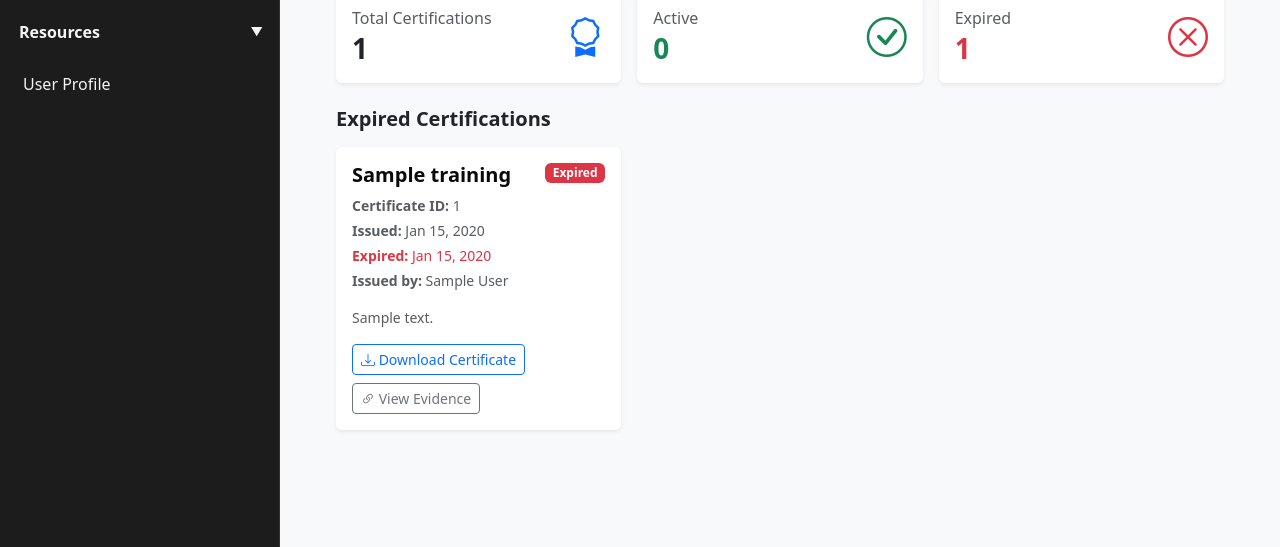
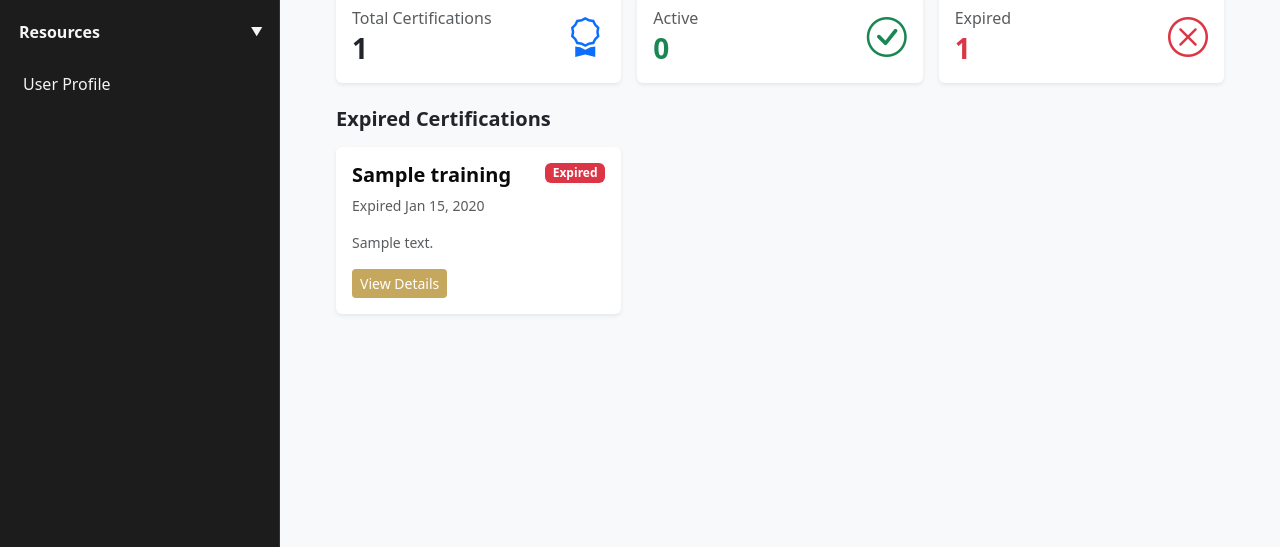
Before and after one commit to Kkenize/JUSWZ, a Django app: page /dashboard/my-certifications/ in a window 1280 px wide. Shown: the part 253-800 px from the top of the page. Run offline with Django 5.2, Linux system fonts and the light colour scheme; a user stored in the database is signed in; tables that the repository leaves empty hold one stand-in row (values such as "Sample post").

Commit message:
Cerfificate

```diff
--- a/src/apps/dashboard/urls.py
+++ b/src/apps/dashboard/urls.py
@@ -17,6 +17,7 @@ urlpatterns = [
     path('training-management/all/', views.training_list, name='training_list'),
     path('training-management/past/', views.training_past, name='training_past'),
     path('training-management/certificates/', views.training_certificates, name='training_certificates'),
+    path('training-management/certificates/issued/', views.issued_certificates_history, name='issued_certificates_history'),
     path('training-management/bulk-edit/', views.training_bulk_edit, name='training_bulk_edit'),
     path('training-management/bulk-remove/', views.training_bulk_remove, name='training_bulk_remove'),
 
--- a/src/apps/dashboard/views.py
+++ b/src/apps/dashboard/views.py
@@ -276,8 +276,10 @@ def training_certificates(request):
         else:
             messages.error(request, "Please correct the highlighted errors before submitting.")
 
-    # Get recent certifications (last 10)
-    recent_certifications = Certificate.objects.select_related('user', 'training').order_by('-issued_on', '-created_at')[:10]
+    # Get recent certifications you've issued (last 10)
+    recent_certifications = Certificate.objects.filter(
+        issued_by=request.user
+    ).select_related('user', 'training').order_by('-issued_on', '-created_at')[:10]
     recent_certifications_list = []
     for cert in recent_certifications:
         display_name = (cert.user.get_full_name() or "").strip() or cert.user.username
@@ -287,7 +289,39 @@ def training_certificates(request):
             "issued_on": cert.issued_on,
             "status": cert.get_status_display(),
             "certificate_id": cert.certificate_id,
+            "user_id": cert.user_id,
         })
+
+    # Certificates this staff/admin user has issued, grouped by learner
+    issued_certificates_qs = Certificate.objects.filter(
+        issued_by=request.user
+    ).select_related("user", "training").order_by("-issued_on", "-created_at")
+
+    issued_by_user = {}
+    for cert in issued_certificates_qs:
+        display_name = (cert.user.get_full_name() or "").strip() or cert.user.username
+        if cert.user_id not in issued_by_user:
+            issued_by_user[cert.user_id] = {
+                "user_id": cert.user_id,
+                "name": display_name,
+                "email": cert.user.email,
+                "certificates": [],
+            }
+        issued_by_user[cert.user_id]["certificates"].append({
+            "training": cert.training.title,
+            "issued_on": cert.issued_on,
+            "status": cert.get_status_display(),
+            "certificate_id": cert.certificate_id,
+        })
+
+    issued_certificates_by_user = []
+    for user_data in issued_by_user.values():
+        issued_certificates_by_user.append({
+            **user_data,
+            "count": len(user_data["certificates"]),
+        })
+
+    issued_certificates_by_user.sort(key=lambda item: (-item["count"], item["name"].lower()))
 
     waiting_for_certificate = []
     recent_trainings = trainings.filter(
@@ -327,16 +361,47 @@ def training_certificates(request):
         "trainings": trainings,
         "learners": learners,
         "recent_certifications": recent_certifications_list,
+        "issued_certificates_by_user": issued_certificates_by_user,
         "waiting_for_certificate": waiting_for_certificate,
     })
 
 
 @never_cache
 @login_required
+def issued_certificates_history(request):
+    """Timeline view of all certificates issued by the current staff/admin user."""
+    user_profile = request.user.userprofile
+    if user_profile.role not in ['staff', 'admin']:
+        return HttpResponseForbidden("You do not have permission to access this page.")
+
+    issued_certs = Certificate.objects.filter(
+        issued_by=request.user
+    ).select_related("user", "training").order_by("-issued_on", "-created_at")
+
+    timeline = []
+    for cert in issued_certs:
+        display_name = (cert.user.get_full_name() or "").strip() or cert.user.username
+        timeline.append({
+            "user": display_name,
+            "training": cert.training.title,
+            "issued_on": cert.issued_on,
+            "status": cert.get_status_display(),
+            "certificate_id": cert.certificate_id,
+            "user_email": cert.user.email,
+        })
+
+    return render(request, "training/issued_certificates_history.html", {
+        "user_profile": user_profile,
+        "timeline": timeline,
+    })
+
+
+@never_cache
+@login_required
 def my_certifications(request):
-    """View for students and collaborators to view their own certifications."""
-    user_profile = request.user.userprofile
-    if user_profile.role not in ['student', 'collaborator']:
+    """Allow eligible users to view their own certifications."""
+    user_profile = request.user.userprofile
+    if user_profile.role not in ['student', 'collaborator', 'staff']:
         return HttpResponseForbidden("You do not have permission to access this page.")
 
     # Get all certificates for the current user
--- a/src/templates/dashboard/base_dashboard.html
+++ b/src/templates/dashboard/base_dashboard.html
@@ -39,6 +39,9 @@
                         <div class="nav-section-items">
                             {% if user_profile.role == 'student' or user_profile.role == 'collaborator' %}
                                 <a href="{% url 'dashboard:my_trainings' %}" class="nav-link nav-sub-item">My Trainings</a>
+                                <a href="{% url 'dashboard:my_certifications' %}" class="nav-link nav-sub-item">My Certifications</a>
+                            {% endif %}
+                            {% if user_profile.role == 'staff' %}
                                 <a href="{% url 'dashboard:my_certifications' %}" class="nav-link nav-sub-item">My Certifications</a>
                             {% endif %}
                             {% if user_profile.role == 'staff' or user_profile.role == 'admin' %}
--- a/src/templates/dashboard/my_certifications.html
+++ b/src/templates/dashboard/my_certifications.html
@@ -15,8 +15,14 @@
         <a href="{% url 'dashboard:student' %}" class="btn btn-outline-secondary">← Back to Student Dashboard</a>
       {% elif user_profile.role == 'collaborator' %}
         <a href="{% url 'dashboard:collaborator' %}" class="btn btn-outline-secondary">← Back to Collaborator Dashboard</a>
+      {% elif user_profile.role == 'staff' %}
+        <a href="{% url 'dashboard:staff' %}" class="btn btn-outline-secondary">← Back to Staff Dashboard</a>
       {% endif %}
-      <a href="{% url 'dashboard:my_trainings' %}" class="btn btn-bc-gold text-white">My Trainings</a>
+      {% if user_profile.role == 'student' or user_profile.role == 'collaborator' %}
+        <a href="{% url 'dashboard:my_trainings' %}" class="btn btn-bc-gold text-white">My Trainings</a>
+      {% elif user_profile.role == 'staff' %}
+        <a href="{% url 'dashboard:training_certificates' %}" class="btn btn-bc-gold text-white">Issue Certificates</a>
+      {% endif %}
     </div>
   </div>
 
@@ -88,53 +94,33 @@
             <div class="card shadow-sm border-0 h-100">
               <div class="card-body">
                 <div class="d-flex justify-content-between align-items-start mb-2">
-                  <h5 class="card-title mb-0">{{ cert_data.training.title }}</h5>
+                  <div>
+                    <h5 class="card-title mb-0">{{ cert_data.training.title }}</h5>
+                    <div class="small text-muted">Issued {{ cert_data.issued_on|date:"M j, Y" }}</div>
+                  </div>
                   <span class="badge bg-success">Active</span>
                 </div>
-
-                <div class="mb-3">
-                  {% if cert_data.certificate_id %}
-                    <div class="small text-muted mb-1">
-                      <strong>Certificate ID:</strong> {{ cert_data.certificate_id }}
-                    </div>
-                  {% endif %}
-                  <div class="small text-muted mb-1">
-                    <strong>Issued:</strong> {{ cert_data.issued_on|date:"M j, Y" }}
-                  </div>
-                  {% if cert_data.expires_on %}
-                    <div class="small text-muted mb-1">
-                      <strong>Expires:</strong> {{ cert_data.expires_on|date:"M j, Y" }}
-                    </div>
-                  {% else %}
-                    <div class="small text-muted mb-1">
-                      <strong>Expires:</strong> No expiration
-                    </div>
-                  {% endif %}
-                  {% if cert_data.issued_by %}
-                    <div class="small text-muted">
-                      <strong>Issued by:</strong> {{ cert_data.issued_by }}
-                    </div>
-                  {% endif %}
-                </div>
-
                 {% if cert_data.notes %}
-                  <div class="mb-3">
-                    <p class="small text-muted mb-0">{{ cert_data.notes|truncatewords:20 }}</p>
-                  </div>
+                  <p class="small text-muted mt-2 mb-3">{{ cert_data.notes|truncatewords:18 }}</p>
                 {% endif %}
 
-                <div class="d-flex gap-2 flex-wrap">
-                  {% if cert_data.certificate_file %}
-                    <a href="{{ cert_data.certificate_file.url }}" target="_blank" class="btn btn-sm btn-outline-primary">
-                      <i class="bi bi-download"></i> Download Certificate
-                    </a>
-                  {% endif %}
-                  {% if cert_data.evidence_link %}
-                    <a href="{{ cert_data.evidence_link }}" target="_blank" class="btn btn-sm btn-outline-secondary">
-                      <i class="bi bi-link-45deg"></i> View Evidence
-                    </a>
-                  {% endif %}
-                </div>
+                <button
+                  type="button"
+                  class="btn btn-bc-gold text-white btn-sm js-view-cert-details"
+                  data-training="{{ cert_data.training.title }}"
+                  data-status="Active"
+                  data-status-label="{{ cert_data.status }}"
+                  data-status-class="success"
+                  data-issued-on="{{ cert_data.issued_on|date:'M j, Y' }}"
+                  data-expires-on="{% if cert_data.expires_on %}{{ cert_data.expires_on|date:'M j, Y' }}{% else %}No expiration{% endif %}"
+                  data-certificate-id="{{ cert_data.certificate_id|default:'' }}"
+                  data-issued-by="{{ cert_data.issued_by|default:'System' }}"
+                  data-notes="{{ cert_data.notes|default_if_none:'' }}"
+                  data-certificate-file-url="{% if cert_data.certificate_file %}{{ cert_data.certificate_file.url }}{% endif %}"
+                  data-evidence-link="{{ cert_data.evidence_link|default:'' }}"
+                >
+                  View Details
+                </button>
               </div>
             </div>
           </div>
@@ -156,46 +142,29 @@
                   <h5 class="card-title mb-0">{{ cert_data.training.title }}</h5>
                   <span class="badge bg-danger">Expired</span>
                 </div>
-
-                <div class="mb-3">
-                  {% if cert_data.certificate_id %}
-                    <div class="small text-muted mb-1">
-                      <strong>Certificate ID:</strong> {{ cert_data.certificate_id }}
-                    </div>
-                  {% endif %}
-                  <div class="small text-muted mb-1">
-                    <strong>Issued:</strong> {{ cert_data.issued_on|date:"M j, Y" }}
-                  </div>
-                  {% if cert_data.expires_on %}
-                    <div class="small text-danger mb-1">
-                      <strong>Expired:</strong> {{ cert_data.expires_on|date:"M j, Y" }}
-                    </div>
-                  {% endif %}
-                  {% if cert_data.issued_by %}
-                    <div class="small text-muted">
-                      <strong>Issued by:</strong> {{ cert_data.issued_by }}
-                    </div>
-                  {% endif %}
-                </div>
+                <div class="small text-muted mb-3">Expired {{ cert_data.expires_on|date:"M j, Y" }}</div>
 
                 {% if cert_data.notes %}
-                  <div class="mb-3">
-                    <p class="small text-muted mb-0">{{ cert_data.notes|truncatewords:20 }}</p>
-                  </div>
+                  <p class="small text-muted mb-3">{{ cert_data.notes|truncatewords:18 }}</p>
                 {% endif %}
 
-                <div class="d-flex gap-2 flex-wrap">
-                  {% if cert_data.certificate_file %}
-                    <a href="{{ cert_data.certificate_file.url }}" target="_blank" class="btn btn-sm btn-outline-primary">
-                      <i class="bi bi-download"></i> Download Certificate
-                    </a>
-                  {% endif %}
-                  {% if cert_data.evidence_link %}
-                    <a href="{{ cert_data.evidence_link }}" target="_blank" class="btn btn-sm btn-outline-secondary">
-                      <i class="bi bi-link-45deg"></i> View Evidence
-                    </a>
-                  {% endif %}
-                </div>
+                <button
+                  type="button"
+                  class="btn btn-bc-gold text-white btn-sm js-view-cert-details"
+                  data-training="{{ cert_data.training.title }}"
+                  data-status="Expired"
+                  data-status-label="{{ cert_data.status }}"
+                  data-status-class="danger"
+                  data-issued-on="{{ cert_data.issued_on|date:'M j, Y' }}"
+                  data-expires-on="{% if cert_data.expires_on %}{{ cert_data.expires_on|date:'M j, Y' }}{% else %}No expiration{% endif %}"
+                  data-certificate-id="{{ cert_data.certificate_id|default:'' }}"
+                  data-issued-by="{{ cert_data.issued_by|default:'System' }}"
+                  data-notes="{{ cert_data.notes|default_if_none:'' }}"
+                  data-certificate-file-url="{% if cert_data.certificate_file %}{{ cert_data.certificate_file.url }}{% endif %}"
+                  data-evidence-link="{{ cert_data.evidence_link|default:'' }}"
+                >
+                  View Details
+                </button>
               </div>
             </div>
           </div>
@@ -215,6 +184,59 @@
       <a href="{% url 'dashboard:my_trainings' %}" class="btn btn-bc-gold text-white">Browse Trainings</a>
     </div>
   {% endif %}
+
+  <!-- Certificate Detail Modal -->
+  <div class="modal fade" id="certificateDetailModal" tabindex="-1" aria-hidden="true">
+    <div class="modal-dialog modal-lg modal-dialog-centered">
+      <div class="modal-content">
+        <div class="modal-header">
+          <div>
+            <h5 class="modal-title mb-1" id="certificateTitle">Certificate</h5>
+            <div class="small text-muted" id="certificateStatusText"></div>
+          </div>
+          <span class="badge bg-secondary ms-3" id="certificateStatusBadge">Status</span>
+          <button type="button" class="btn-close" data-bs-dismiss="modal" aria-label="Close"></button>
+        </div>
+        <div class="modal-body">
+          <div class="row g-3">
+            <div class="col-md-6">
+              <div class="small text-muted">Issued</div>
+              <div class="fw-semibold" id="certificateIssuedOn">—</div>
+            </div>
+            <div class="col-md-6">
+              <div class="small text-muted">Expires</div>
+              <div class="fw-semibold" id="certificateExpiresOn">—</div>
+            </div>
+            <div class="col-md-6">
+              <div class="small text-muted">Certificate ID</div>
+              <div class="fw-semibold" id="certificateId">—</div>
+            </div>
+            <div class="col-md-6">
+              <div class="small text-muted">Issued by</div>
+              <div class="fw-semibold" id="certificateIssuedBy">—</div>
+            </div>
+          </div>
+
+          <div class="mt-3" id="certificateNotesRow">
+            <div class="small text-muted mb-1">Notes</div>
+            <div class="text-muted" id="certificateNotes">—</div>
+          </div>
+        </div>
+        <div class="modal-footer flex-wrap">
+          <div class="d-flex gap-2">
+            <a class="btn btn-outline-primary" id="certificateFileLink" target="_blank" rel="noopener" hidden>Download Certificate</a>
+            <a class="btn btn-outline-secondary" id="evidenceLink" target="_blank" rel="noopener" hidden>View Evidence</a>
+          </div>
+          <div class="ms-auto d-flex gap-2">
+            {% if user_profile.role == 'staff' or user_profile.role == 'admin' %}
+              <a href="{% url 'dashboard:training_certificates' %}" class="btn btn-bc-gold" id="issueCertificateBtn">Issue Certificate</a>
+            {% endif %}
+            <button type="button" class="btn btn-outline-secondary" data-bs-dismiss="modal">Close</button>
+          </div>
+        </div>
+      </div>
+    </div>
+  </div>
 </div>
 {% endblock %}
 
@@ -230,3 +252,66 @@
   }
 </style>
 {% endblock %}
+
+{% block extra_js %}
+<script>
+(function() {
+  const modalEl = document.getElementById("certificateDetailModal");
+  if (!modalEl || typeof bootstrap === "undefined") return;
+
+  const modal = new bootstrap.Modal(modalEl);
+  const titleEl = document.getElementById("certificateTitle");
+  const statusTextEl = document.getElementById("certificateStatusText");
+  const statusBadge = document.getElementById("certificateStatusBadge");
+  const issuedOnEl = document.getElementById("certificateIssuedOn");
+  const expiresOnEl = document.getElementById("certificateExpiresOn");
+  const certIdEl = document.getElementById("certificateId");
+  const issuedByEl = document.getElementById("certificateIssuedBy");
+  const notesRow = document.getElementById("certificateNotesRow");
+  const notesEl = document.getElementById("certificateNotes");
+  const fileLink = document.getElementById("certificateFileLink");
+  const evidenceLink = document.getElementById("evidenceLink");
+
+  function setLink(el, url) {
+    if (!el) return;
+    if (url) {
+      el.href = url;
+      el.hidden = false;
+    } else {
+      el.hidden = true;
+    }
+  }
+
+  document.querySelectorAll(".js-view-cert-details").forEach((btn) => {
+    btn.addEventListener("click", () => {
+      const training = btn.dataset.training || "Certificate";
+      const statusLabel = btn.dataset.statusLabel || btn.dataset.status || "Status";
+      const statusClass = btn.dataset.statusClass || "secondary";
+
+      titleEl.textContent = training;
+      statusTextEl.textContent = statusLabel;
+      statusBadge.textContent = statusLabel;
+      statusBadge.className = `badge bg-${statusClass}`;
+
+      issuedOnEl.textContent = btn.dataset.issuedOn || "—";
+      expiresOnEl.textContent = btn.dataset.expiresOn || "—";
+      certIdEl.textContent = btn.dataset.certificateId || "—";
+      issuedByEl.textContent = btn.dataset.issuedBy || "—";
+
+      const notes = btn.dataset.notes || "";
+      if (notes.trim()) {
+        notesEl.textContent = notes;
+        notesRow.hidden = false;
+      } else {
+        notesRow.hidden = true;
+      }
+
+      setLink(fileLink, btn.dataset.certificateFileUrl);
+      setLink(evidenceLink, btn.dataset.evidenceLink);
+
+      modal.show();
+    });
+  });
+})();
+</script>
+{% endblock %}
--- a/src/templates/dashboard/staff_dashboard.html
+++ b/src/templates/dashboard/staff_dashboard.html
@@ -39,7 +39,7 @@
                 <p class="text-muted mb-4">
                     {{ certificate_backlog }} recent session{{ certificate_backlog|pluralize }} ready for certificates
                 </p>
-                <a href="{% url 'dashboard:training_certificates' %}" class="btn btn-bc-gold">Add Certificate</a>
+                <a href="{% url 'dashboard:my_certifications' %}" class="btn btn-bc-gold">View Certificates</a>
             </div>
         </div>
 
```
Also changed, not shown: src/templates/training/issued_certificates_history.html (added, +92 -0 lines), src/templates/training/staff_certificates.html (+5 -3 lines).
